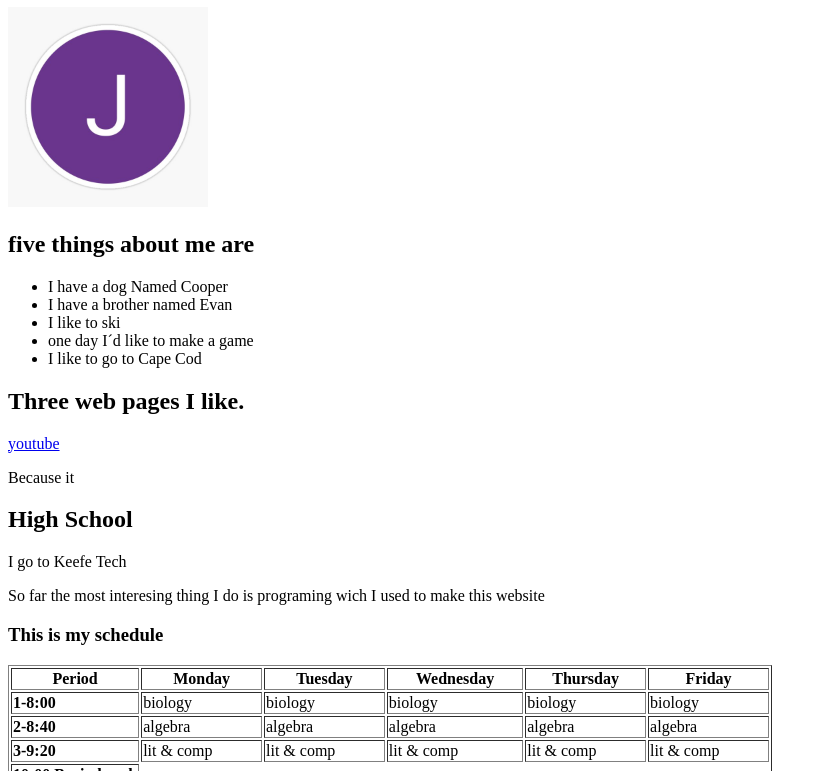
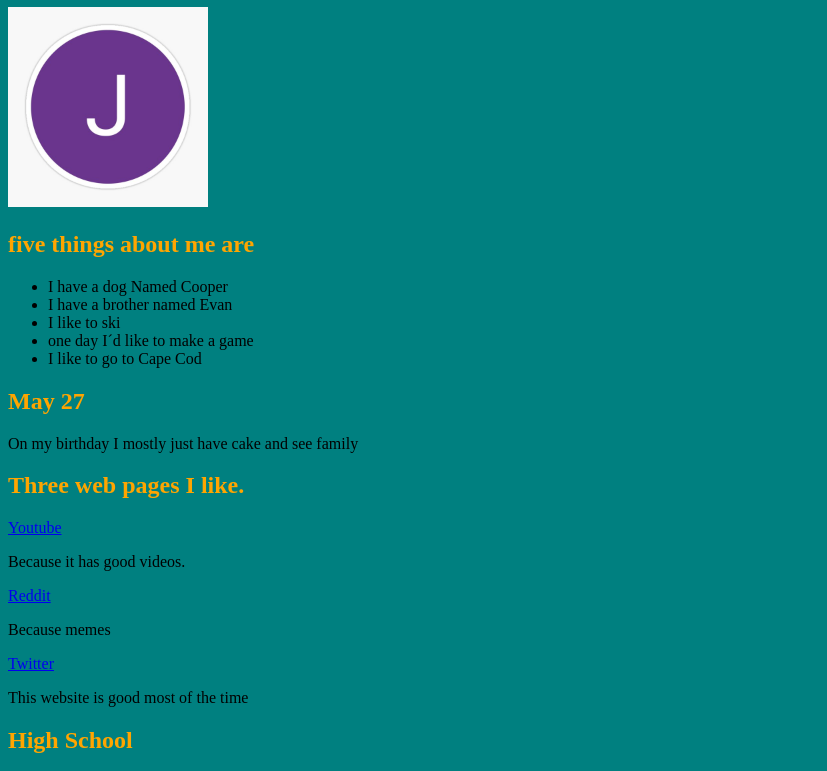
Before and after one commit to KTProg-2024/my-own-webpage-Jackandanumber, a plain HTML site: page index.html in a window 1280 px wide. Shown: the part 73-844 px from the top of the page, without its empty margins (0-827 px from the left). Drawn offline with Linux system fonts and the light colour scheme.

Commit message:
started birthday

```diff
--- a/index.html
+++ b/index.html
@@ -1,6 +1,12 @@
 <!DOCTYPE html>
 <html>
     <head>
+      <style>
+      body{background-color:teal;}
+      h1{color:orange;}
+      h2{color:orange;}
+      table{backgroundcolor:tan;}
+      </style>
       <title>things about me</title>
     </head>
     <body>
@@ -14,11 +20,16 @@
        <li>one day I´d like to make a game</li>
        <li>I like to go to Cape Cod</li>
      </ul>
+     <h2>May 27</h2>
+     <p>On my birthday I mostly just have cake and see family</p>
+
      <h2> Three web pages I like.</h2>
-    <a href="https://www.youtube.com/">youtube</a>
-    <p>Because it
-
-
+     <a href="https://www.youtube.com/">Youtube</a>
+     <p>Because it has good videos.</p>
+     <a href="https://www.reddit.com/">Reddit</a>
+     <p>Because memes</p>
+     <a href="https://twitter.com/?lang=en">Twitter</a>
+     <p>This website is good most of the time</p>
      <h2>High School</h2>
      <p>I go to Keefe Tech</p>
      <p>So far the most interesing thing I do is programing wich I used to make this website</p>
@@ -94,5 +105,5 @@
        </tr>
        </table>
        <p>I don know what to add here.</p>
-    </body>
+   </body>
 </html>
```
